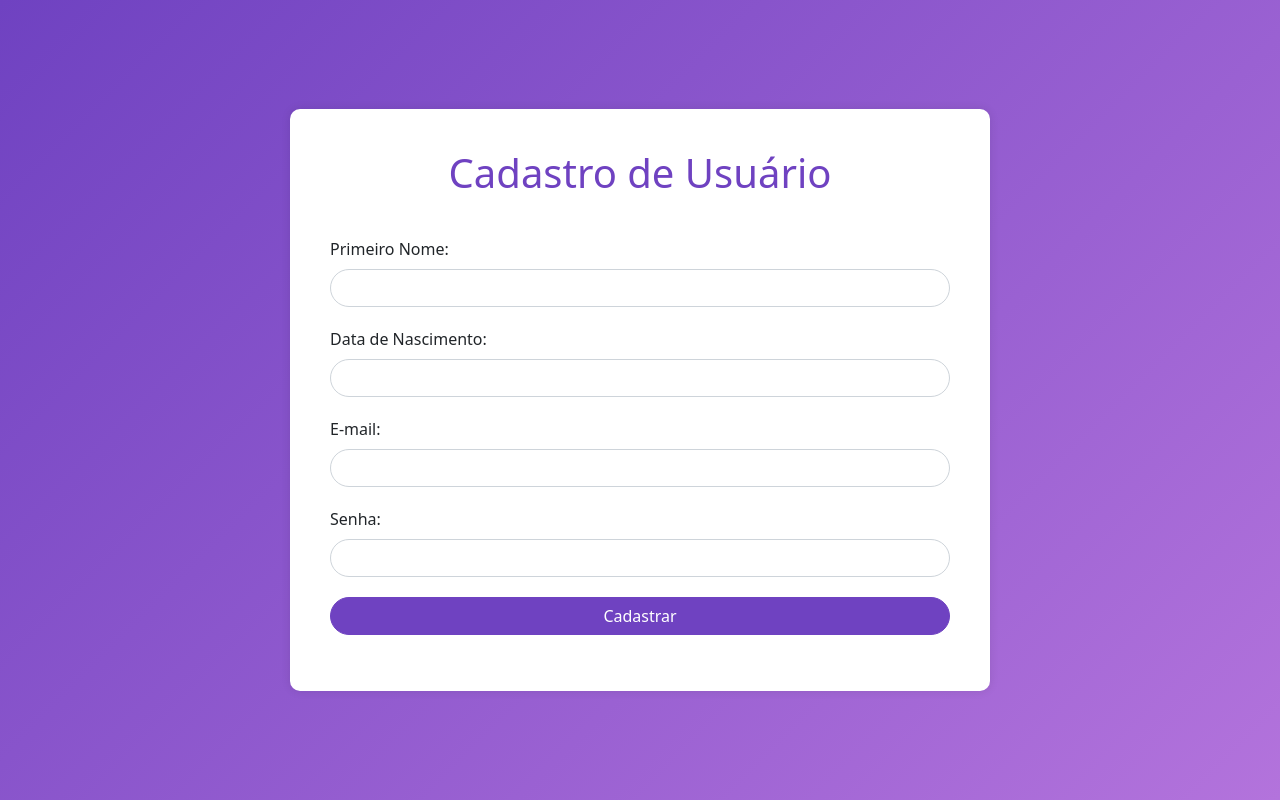
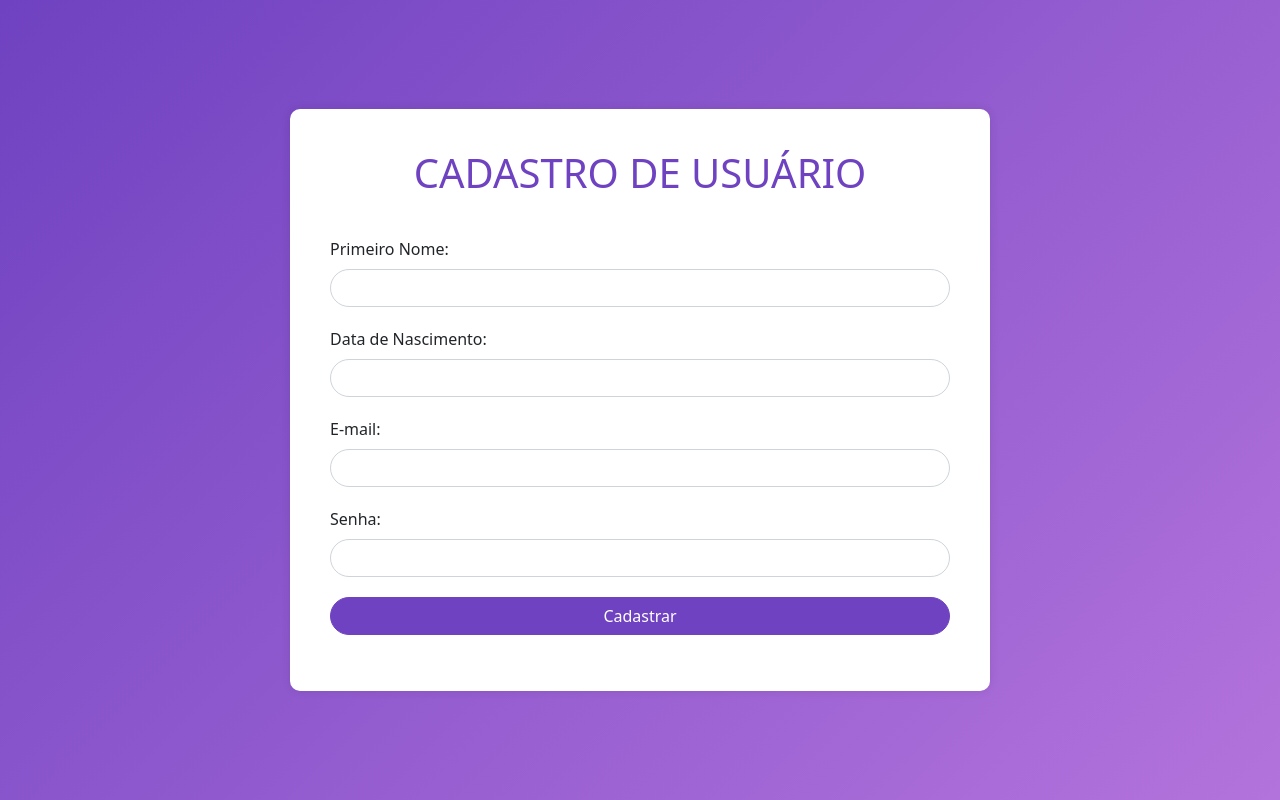
Before and after one commit to bevian/cadastro_validacao, a plain HTML site: page index.html in a window 1280 px wide. Drawn offline with nearby package versions, Linux system fonts and the light colour scheme.

Commit message:
colocando o título de Cadastro de Usuário em caps lock

```diff
--- a/index.html
+++ b/index.html
@@ -54,7 +54,7 @@
 </head>
 <body>
     <div class="container">
-        <h1>Cadastro de Usuário</h1>
+        <h1>CADASTRO DE USUÁRIO</h1>
         <form id="registration-form">
             <div class="form-group">
                 <label for="first-name" class="form-label">Primeiro Nome:</label>
```
